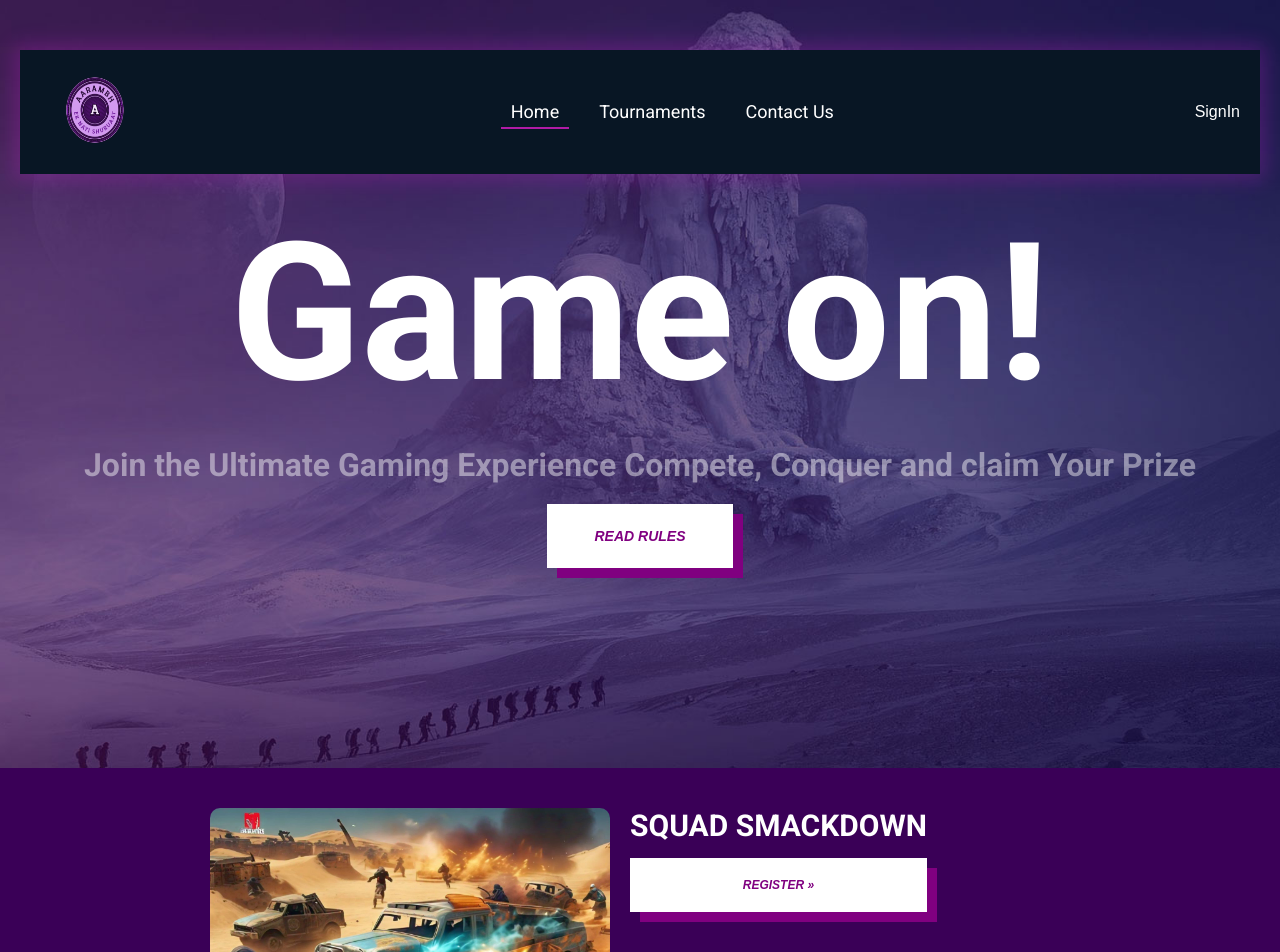
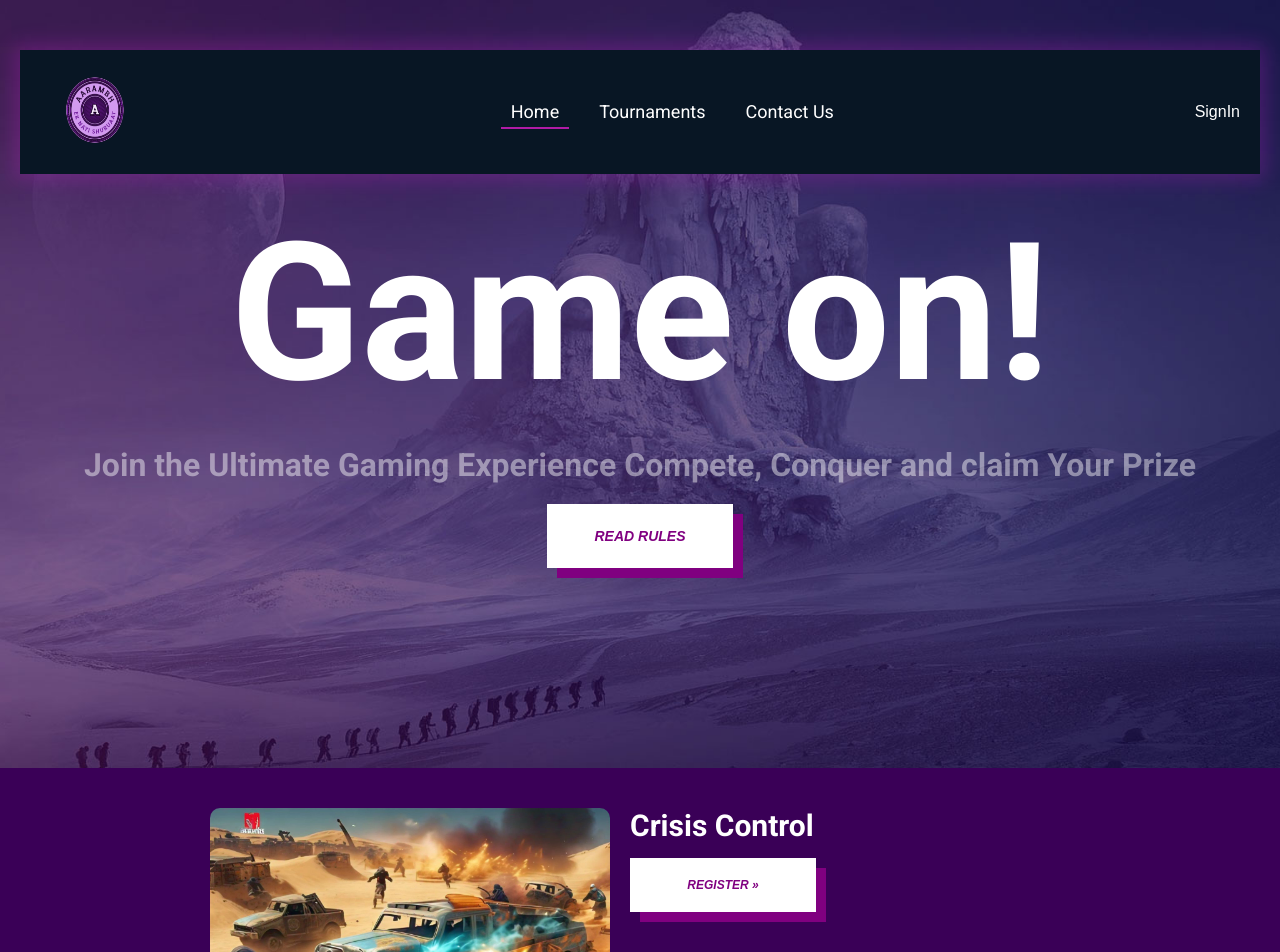
Before and after one commit to ankit1600/aarambh, a React (Create React App) app: page / in a window 1280 px wide. Shown: the top 952 px of the page. Built offline with nearby package versions, Linux system fonts and the light colour scheme.

Commit message:
Update GameCard.jsx

```diff
--- a/src/components/GameCard/GameCard.jsx
+++ b/src/components/GameCard/GameCard.jsx
@@ -18,7 +18,7 @@ const GameCard = () => {
         </div>
         <div className="game-info">
           <span className="date-category">
-            <span className="category">SQUAD SMACKDOWN</span>
+            <span className="category">Crisis Control</span>
           </span>
           <button
             className="read-more"
```
